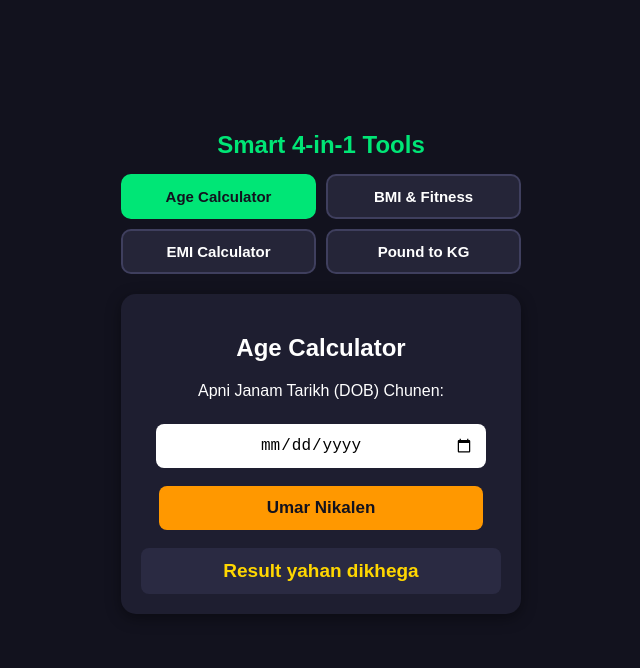
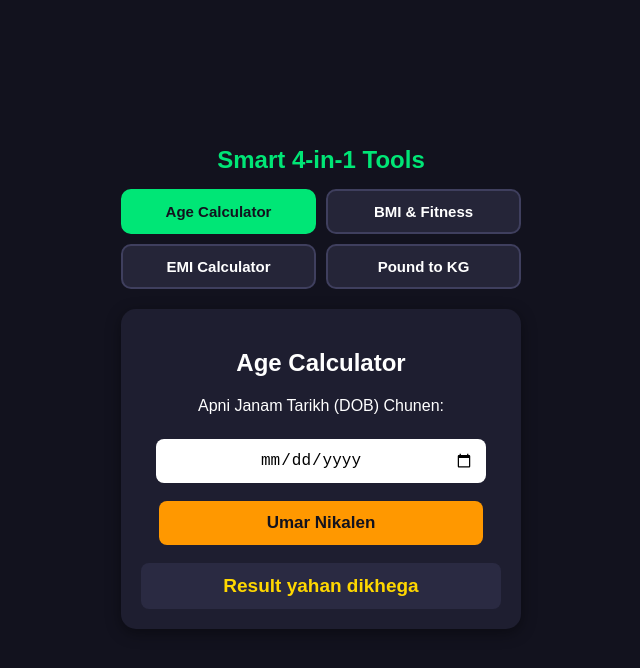
Before and after one commit to daily4tools/daily4tools.github.io, a plain HTML site: page index.html in a window 1280 px wide. Shown: the whole page, without its empty margins (319-959 px from the left). Drawn offline with Linux system fonts and the light colour scheme.

Commit message:
Adjust padding in index.html

```diff
--- a/index.html
+++ b/index.html
@@ -11,7 +11,8 @@
       background-color: #12121e;
       color: #ffffff;
       margin: 0;
-      padding: 115px 20px 20px 20px;
+      padding: 130px 20px 20px 20px;
+
 
       text-align: center;
     }
```
